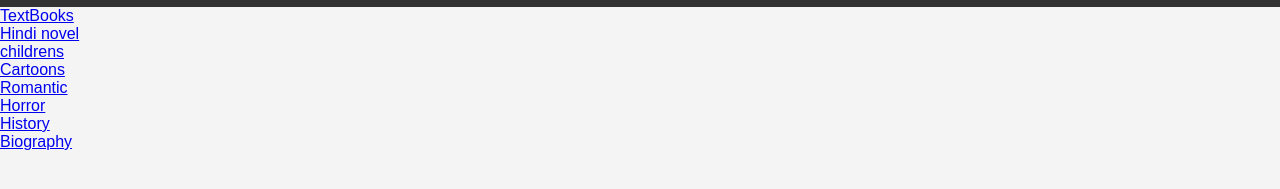
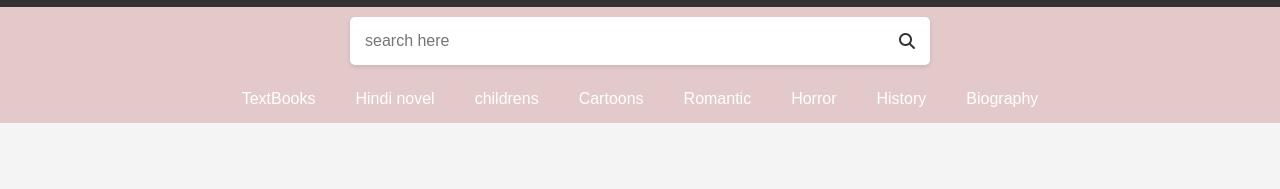
Before and after one commit to gayatri-khodke/Book_Project, a plain HTML site: page index.html in a window 1280 px wide. Shown: the part 57-246 px from the top of the page. Drawn offline with Linux system fonts and the light colour scheme.

Commit message:
add searchbar

```diff
--- a/index.css
+++ b/index.css
@@ -7,6 +7,9 @@
 
 body {
     background-color: #f4f4f4;
+}
+#header-section{
+    background-color: #e3c9c9;
 }
 .navbar1 {
     display: flex;
@@ -46,27 +49,76 @@ body {
     color:#fff;
 }
 
-/* .navbar1 .fa-solid {
+/* header section */
+header {
+    background-color: #e3c9c9;
+    padding: 10px;
+}
+
+header ul {
+    list-style: none;
+    display: flex;
+    flex-wrap: wrap;
+    justify-content: center;
+}
+
+header ul li {
+    margin: 5px 10px;
+}
+
+header ul li a {
     color: #fff;
-    margin-right: 5px; */
-/* } */
+    text-decoration: none;
+    font-size: 16px;
+    padding: 5px 10px;
+    transition: color 0.3s, background-color 0.3s;
+}
 
-/* @media (max-width: 768px) {
-    .navbar1 {
-        flex-direction: column;
-        align-items: flex-start;
-    }
+header ul li a:hover {
+    color: #333;
+    /* background-color: #ffa500; */
+    background-color: #f156d4;
+    border-radius: 5px;
+}
 
-    .navbar1 ul {
-        flex-direction: column;
-        width: 100%;
-    }
+/* searchdiv */
+.searchabar {
+    width: 100%;
+    max-width: 600px;
+    padding: 10px;
+    margin:auto;
+    background-color: #e3c9c9;
+}
 
-    .navbar1 ul li {
-        margin: 10px 0;
-        text-align: left;
-    }
-} */
+.searchdiv {
+    display: flex;
+    align-items: center;
+    background-color: #fff;
+    padding: 5px;
+    border-radius: 5px;
+    box-shadow: 0 2px 4px rgba(0, 0, 0, 0.1);
+}
+
+.searchdiv input {
+    flex-grow: 1;
+    border: none;
+    outline: none;
+    padding: 10px;
+    font-size: 16px;
+}
+
+.searchdiv span {
+    display: flex;
+    align-items: center;
+    justify-content: center;
+    padding: 10px;
+    cursor: pointer;
+    color: #333;
+}
+
+.searchdiv span:hover {
+    color: #ffa500;
+}
 
 @media (max-width: 480px) {
     .navbar1 {
@@ -85,4 +137,11 @@ body {
     .navbar1 ul li span {
         font-size: 14px;
     }
+    header ul li {
+        margin: 1px 10px;
+    }
+    header ul li a{
+        font-size: 13px;
+        padding: 2px 2px;
+    }
 }
--- a/index.html
+++ b/index.html
@@ -9,6 +9,7 @@
 
 </head>
 <body>
+    <section id="header-section">
     <nav class="navbar1">
         <ul>
             <li><img src="https://e7.pngegg.com/pngimages/142/76/png-clipart-white-and-orange-book-logo-symbol-yellow-orange-logo-ibooks-orange-logo-thumbnail.png" alt="Logo"></li>
@@ -27,6 +28,14 @@
             </li>
         </ul>
     </nav>
+    <section class="searchabar">
+        <div class="searchdiv">
+            <input type="text" placeholder="search here">
+            <span>
+                <i class="fa-solid fa-magnifying-glass"></i>
+            </span>
+        </div>
+    </section>
     <header>
         <ul>
             <li><a href="#">TextBooks</a></li>
@@ -40,5 +49,6 @@
 
         </ul>
     </header>
+</section>
 </body>
 </html>
```
